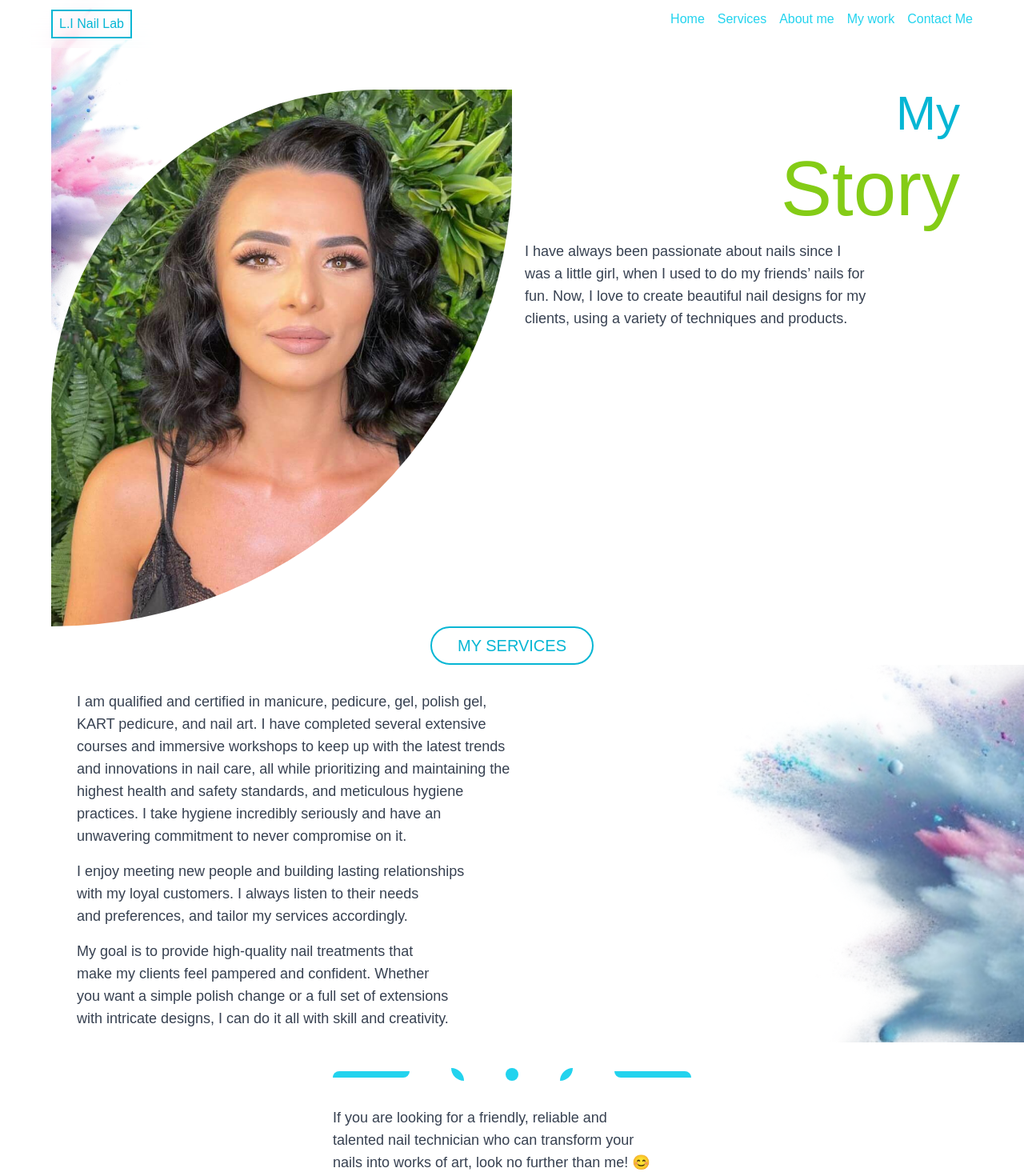
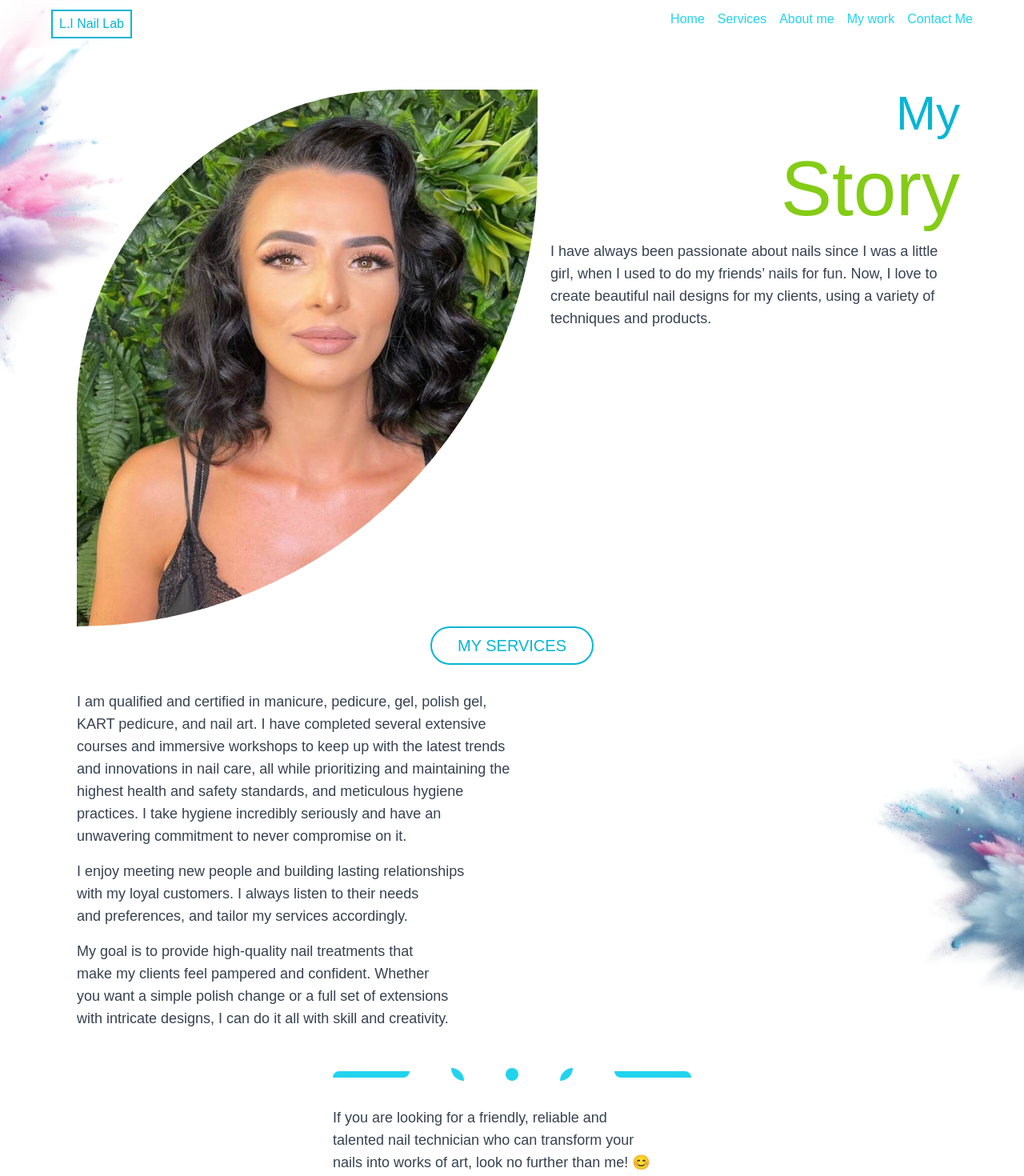
Before and after one commit to ConstantinIlisescu/linaillab-website-react, a React (Vite) app: page /about-me in a window 1280 px wide. Shown: the top 1470 px of the page at 80% size. Built offline with nearby package versions, Linux system fonts and the light colour scheme; a web font is replaced by a local one.

Commit message:
style changes to about me and footer to resize well on large screens

```diff
--- a/src/routes/about-me/AboutMe.css
+++ b/src/routes/about-me/AboutMe.css
@@ -23,6 +23,20 @@
   .about-me-middle-section-bg-img {
     background-image: url("../../assets/images/tablet/homePage/splash-home-welcome.png");
     background-position: right center;
-    background-size: 30%;
+    background-size: 25%;
   }
 }
+
+/* desktop */
+@media screen and (min-width: 1024px) and (max-height: 1023px) {
+  .about-me-middle-section-bg-img {
+    background-size: 20%;
+  }
+}
+
+/* large desktop */
+@media screen and (min-width: 1240px) and (max-height: 1023px) {
+  .about-me-middle-section-bg-img {
+    background-size: 15%;
+  }
+}
--- a/src/routes/about-me/AboutMe.tsx
+++ b/src/routes/about-me/AboutMe.tsx
@@ -12,16 +12,17 @@ const AboutMe = () => {
   useScrollToEffect();
   return (
     <>
-      <div className="pt-28 about-me-top-section-bg-img mx-auto w-full max-w-6xl">
+      <div className="pt-28 about-me-top-section-bg-img mx-auto w-full">
+        <Container>
           <div className=" md:flex md:flex-row-reverse">
-          <div className="px-4">
+            <div className="px-4 flex flex-col  items-end">
               <div className="text-4xl md:text-6xl pb-4 text-cyan-500 text-end font-italiana">
                 {TOP_SECTION.titleFirstRow}
               </div>
               <div className="text-7xl md:text-8xl pb-4 text-lime-500 text-end font-italiana">
                 {TOP_SECTION.titleSecondRow}
               </div>
-            <p className="text-gray-700  md:text-lg pb-8 text-balance">
+              <p className="text-gray-700  md:text-lg pb-8  max-w-lg">
                 {TOP_SECTION.paragraph}
               </p>
             </div>
@@ -31,6 +32,7 @@ const AboutMe = () => {
               alt="Image of myself with medium length curly hair and green background"
             />
           </div>
+        </Container>
         <div className="w-min mx-auto">
           <MainMyServicesBtn />
         </div>
--- a/src/routes/footer/Footer.tsx
+++ b/src/routes/footer/Footer.tsx
@@ -5,7 +5,7 @@ import { FaFacebook } from "react-icons/fa";
 const Footer = () => {
   return (
     <footer className="footer-bg-img pt-20 pb-16 lg:pt-36">
-      <div className="max-w-72 lg:max-w-80 xl:max-w-lg mx-auto flex flex-col gap-4">
+      <div className="max-w-sm md:max-w-md lg:max-w-lg 2xl:max-w-6xl mx-auto flex flex-col gap-4">
         <a
           href="https://www.google.co.uk/maps/place/L.I.+Nail+Lab/@52.7133641,-2.0100792,20.33z/data=!4m6!3m5!1s0x487a75a2a6cc418d:0x5b39d3cff4554809!8m2!3d52.7133059!4d-2.0101691!16s%2Fg%2F11kt98gnk9?entry=ttu"
           target="_blank"
```
Lines whose indentation alone changed are shown as unchanged.
